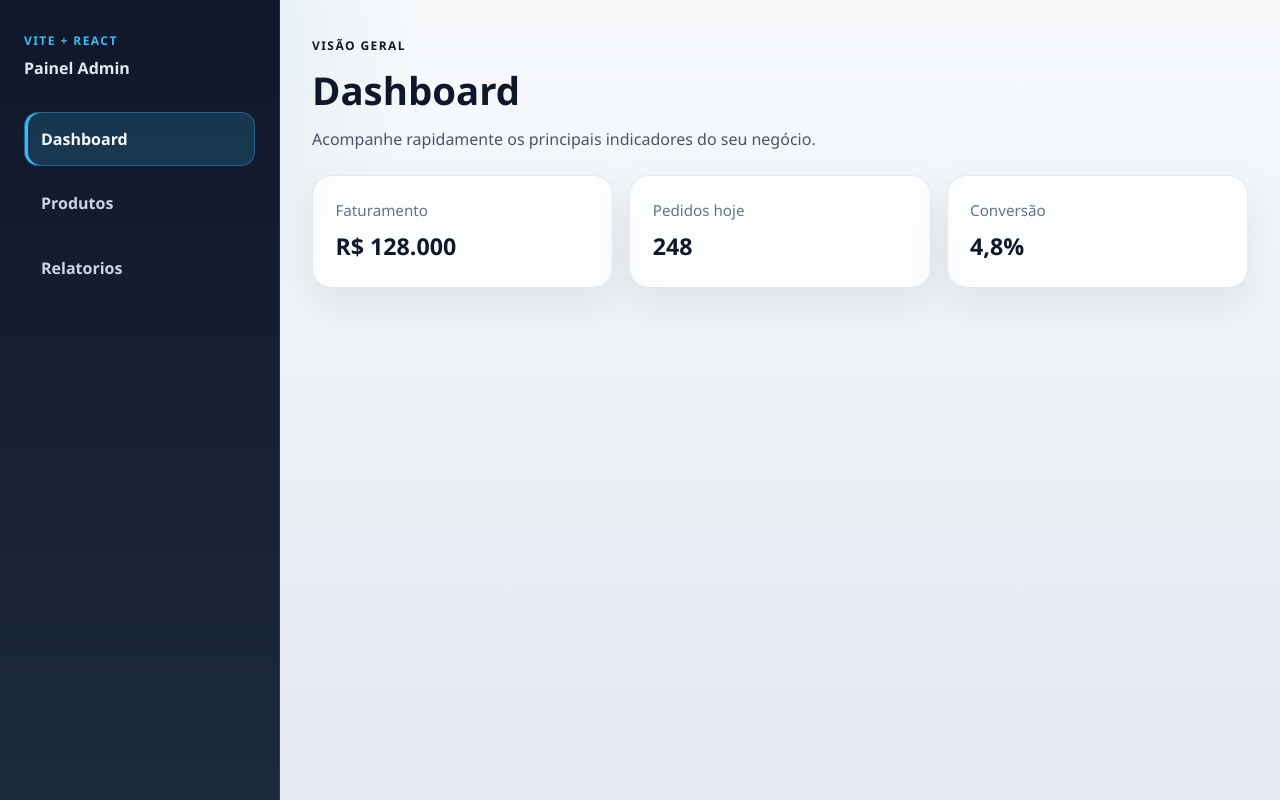
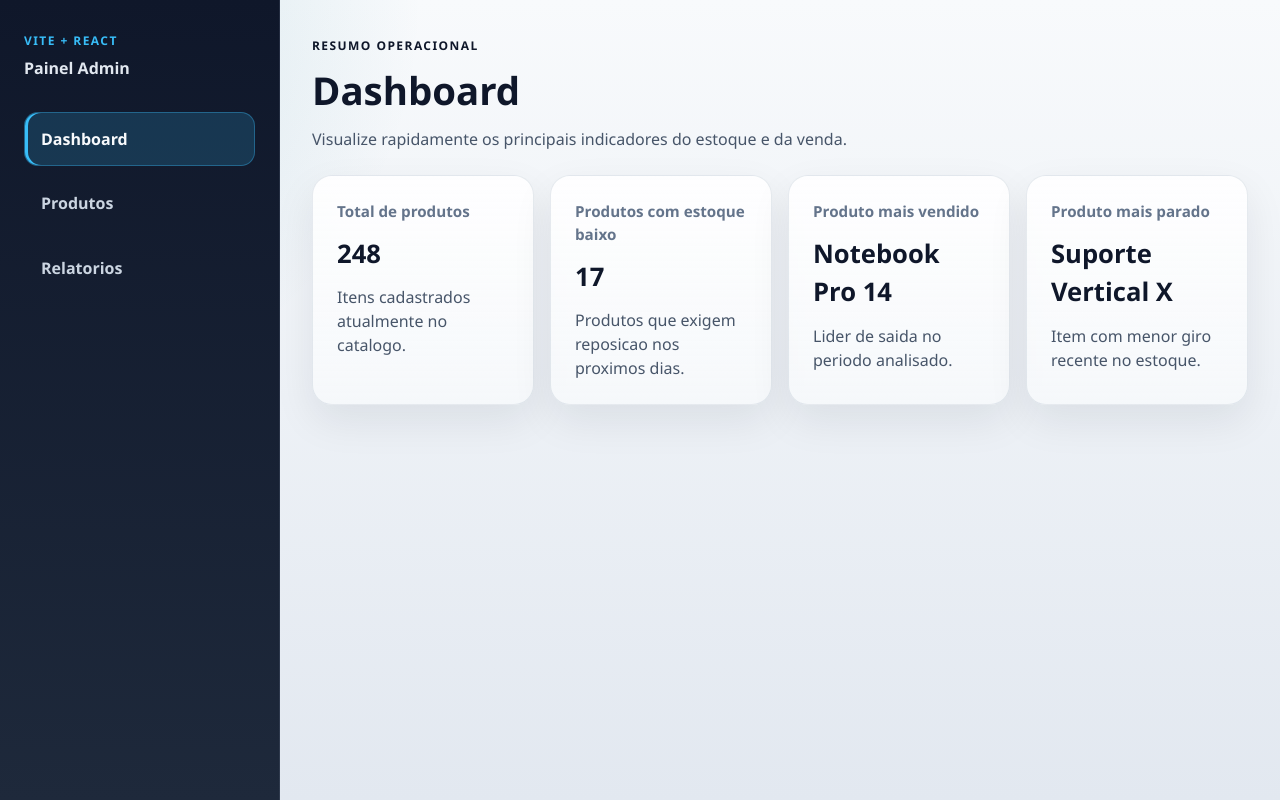
Before and after one commit to lucaspires31/inventory-management-dashboard, a React (Vite) app in the folder frontend/: page /dashboard in a window 1280 px wide. Built offline with nearby package versions, Linux system fonts and the light colour scheme.

Commit message:
feat: add dashboard metrics cards with reusable component

```diff
--- a/frontend/src/pages/Dashboard/DashboardPage.jsx
+++ b/frontend/src/pages/Dashboard/DashboardPage.jsx
@@ -1,24 +1,23 @@
-const dashboardCards = [
-  { title: 'Faturamento', value: 'R$ 128.000' },
-  { title: 'Pedidos hoje', value: '248' },
-  { title: 'Conversão', value: '4,8%' },
-];
+import { DashboardCard } from './components/DashboardCard';
+import { dashboardMetrics } from './mockData';
 
 export function DashboardPage() {
   return (
     <section className="page">
       <header className="page__header">
-        <span className="page__eyebrow">Visão geral</span>
+        <span className="page__eyebrow">Resumo operacional</span>
         <h1>Dashboard</h1>
-        <p>Acompanhe rapidamente os principais indicadores do seu negócio.</p>
+        <p>Visualize rapidamente os principais indicadores do estoque e da venda.</p>
       </header>
 
-      <div className="stats-grid">
-        {dashboardCards.map((card) => (
-          <article key={card.title} className="card">
-            <span className="card__label">{card.title}</span>
-            <strong className="card__value">{card.value}</strong>
-          </article>
+      <div className="dashboard-grid">
+        {dashboardMetrics.map((metric) => (
+          <DashboardCard
+            key={metric.title}
+            title={metric.title}
+            value={metric.value}
+            description={metric.description}
+          />
         ))}
       </div>
     </section>
--- /dev/null
+++ b/frontend/src/pages/Dashboard/components/DashboardCard.jsx
@@ -0,0 +1,9 @@
+export function DashboardCard({ title, value, description }) {
+  return (
+    <article className="dashboard-card">
+      <span className="dashboard-card__label">{title}</span>
+      <strong className="dashboard-card__value">{value}</strong>
+      <p className="dashboard-card__description">{description}</p>
+    </article>
+  );
+}
--- /dev/null
+++ b/frontend/src/pages/Dashboard/mockData.js
@@ -0,0 +1,22 @@
+export const dashboardMetrics = [
+  {
+    title: 'Total de produtos',
+    value: '248',
+    description: 'Itens cadastrados atualmente no catalogo.',
+  },
+  {
+    title: 'Produtos com estoque baixo',
+    value: '17',
+    description: 'Produtos que exigem reposicao nos proximos dias.',
+  },
+  {
+    title: 'Produto mais vendido',
+    value: 'Notebook Pro 14',
+    description: 'Lider de saida no periodo analisado.',
+  },
+  {
+    title: 'Produto mais parado',
+    value: 'Suporte Vertical X',
+    description: 'Item com menor giro recente no estoque.',
+  },
+];
--- a/frontend/src/styles/global.css
+++ b/frontend/src/styles/global.css
@@ -124,12 +124,14 @@ textarea {
 }
 
 .page__header p,
-.card__description {
+.card__description,
+.dashboard-card__description {
   margin: 0;
   color: #475569;
 }
 
 .stats-grid,
+.dashboard-grid,
 .report-list {
   display: grid;
   grid-template-columns: repeat(auto-fit, minmax(220px, 1fr));
@@ -150,6 +152,28 @@ textarea {
   display: flex;
   flex-direction: column;
   gap: 0.5rem;
+}
+
+.dashboard-card {
+  display: flex;
+  flex-direction: column;
+  gap: 0.75rem;
+  padding: 1.5rem;
+  border: 1px solid rgba(148, 163, 184, 0.22);
+  border-radius: 20px;
+  background: linear-gradient(180deg, rgba(255, 255, 255, 0.9) 0%, rgba(248, 250, 252, 0.78) 100%);
+  box-shadow: 0 16px 40px rgba(15, 23, 42, 0.08);
+}
+
+.dashboard-card__label {
+  color: #64748b;
+  font-size: 0.95rem;
+  font-weight: 600;
+}
+
+.dashboard-card__value {
+  font-size: clamp(1.4rem, 2vw, 1.85rem);
+  color: #0f172a;
 }
 
 .card__label {
```
